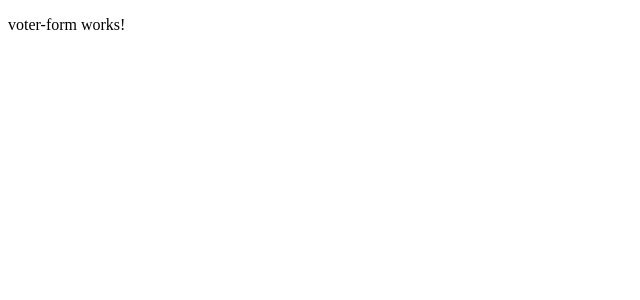
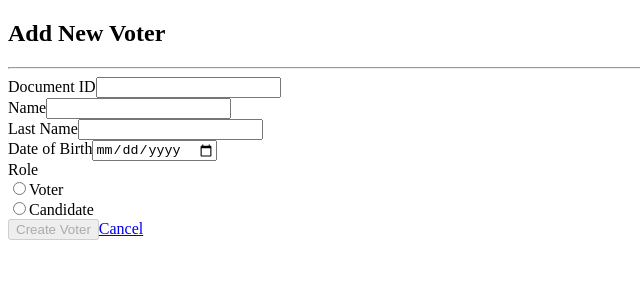
Before and after one commit to MarianaGuerraC/voting-app, an Angular app in the folder frontend/voting-frontend/: page /voter-form in a window 1280 px wide. Shown: the top 300 px of the page, without its empty margins (0-640 px from the left). Built offline with nearby package versions, Linux system fonts and the light colour scheme; sample sign-in values are in the browser's storage.

Commit message:
Implemented voter/voter-form

```diff
--- a/frontend/voting-frontend/src/app/components/voter/voter-form.component.html
+++ b/frontend/voting-frontend/src/app/components/voter/voter-form.component.html
@@ -1 +1,63 @@
-<p>voter-form works!</p>
+<div class="container mt-5">
+  <div class="card shadow-lg p-4">
+
+    <h2 class="text-center">
+      {{ isEditMode ? 'Edit Voter / Candidate' : 'Add New Voter' }}
+    </h2>
+    <hr>
+
+    <form [formGroup]="voterForm" (ngSubmit)="onSubmit()">
+
+      <div class="mb-3">
+        <label class="form-label">Document ID</label>
+        <input type="text" formControlName="document" class="form-control">
+      </div>
+
+      <div class="row">
+        <div class="col-md-6 mb-3">
+          <label class="form-label">Name</label>
+          <input type="text" formControlName="name" class="form-control">
+        </div>
+
+        <div class="col-md-6 mb-3">
+          <label class="form-label">Last Name</label>
+          <input type="text" formControlName="lastName" class="form-control">
+        </div>
+      </div>
+
+      <div class="mb-3">
+        <label class="form-label">Date of Birth</label>
+        <input type="date" formControlName="dob" class="form-control">
+      </div>
+
+      <!-- RADIO BUTTONS -->
+      <div class="mb-3">
+        <label class="form-label d-block">Role</label>
+
+        <div class="form-check form-check-inline">
+          <input class="form-check-input" type="radio" formControlName="is_candidate" [value]="false">
+          <label class="form-check-label">Voter</label>
+        </div>
+
+        <div class="form-check form-check-inline">
+          <input class="form-check-input" type="radio" formControlName="is_candidate" [value]="true">
+          <label class="form-check-label">Candidate</label>
+        </div>
+
+      </div>
+
+      <!-- Mensajes -->
+      <div *ngIf="errorMessage" class="alert alert-danger">{{ errorMessage }}</div>
+      <div *ngIf="successMessage" class="alert alert-success">{{ successMessage }}</div>
+
+      <div class="d-grid gap-2">
+        <button class="btn btn-primary" [disabled]="voterForm.invalid">
+          {{ isEditMode ? 'Update Voter' : 'Create Voter' }}
+        </button>
+        <a [routerLink]="['/voter-list']" class="btn btn-secondary">Cancel</a>
+      </div>
+
+    </form>
+
+  </div>
+</div>
--- a/frontend/voting-frontend/src/app/components/voter/voter-form.component.ts
+++ b/frontend/voting-frontend/src/app/components/voter/voter-form.component.ts
@@ -1,20 +1,24 @@
 import { Component, OnInit } from '@angular/core';
 import { CommonModule } from '@angular/common';
+import { FormBuilder, FormGroup, Validators, ReactiveFormsModule } from '@angular/forms';
+//paso el reactive forms module porque uso formularios reactivos
+import { Router, ActivatedRoute, RouterLink } from '@angular/router';
+
 import { Observable } from 'rxjs';
-import { ReactiveFormsModule, FormBuilder, FormGroup, Validators } from '@angular/forms';
 import { VoterService } from '../../services/voter.service';
-import { Router, ActivatedRoute } from '@angular/router';
 import * as voterModel from '../../models/voter.model';
+
 
 @Component({
   selector: 'app-voter-form',
   standalone: true,
-  imports: [CommonModule, ReactiveFormsModule],
+  imports: [CommonModule, ReactiveFormsModule, RouterLink],
   templateUrl: './voter-form.component.html',
-  styleUrls: ['./voter-form.component.css']
+  styleUrls: ['./voter-form.component.css'],
 })
 
 export class VoterFormComponent implements OnInit {
+
   voterForm!: FormGroup;
   isEditMode = false;
   voterId: number | null = null;
@@ -26,34 +30,37 @@ export class VoterFormComponent implements OnInit {
     private voterService: VoterService,
     private router: Router,
     private route: ActivatedRoute
-  ) {
-  }
+  ) {}
 
   ngOnInit(): void {
-    // Inicializar el formulario AQUI, no en el constructor
+
     this.voterForm = this.fb.group({
       name: ['', Validators.required],
-      email: ['', [Validators.required, Validators.email]]
+      lastName: ['', Validators.required],
+      document: ['', Validators.required],
+      dob: ['', Validators.required],
+      is_candidate: [null, Validators.required] //obligatorio elegir
     });
-    //verifico si estoy en modo edicion
+
+    //modo edicion update
     this.route.paramMap.subscribe(params => {
       const id = params.get('id');
       if (id) {
         this.isEditMode = true;
-        this.voterId = +id; //convierto a numero
+        this.voterId = +id;
 
-        //logica para cargar datos del votante a editar
         this.voterService.getVoterById(this.voterId).subscribe({
           next: (voter) => {
-            //relleno el form con los datos recibido
             this.voterForm.patchValue({
               name: voter.name,
-              email: voter.email,
+              lastName: voter.lastName,
+              document: voter.document,
+              dob: voter.dob,
+              is_candidate: voter.is_candidate
             });
           },
           error: (err) => {
-            this.errorMessage = 'Error al cargar los datos del votante: ' + (err.error?.detail || err.message);
-            //si no existe redirijo
+            this.errorMessage = 'Error loading voter.';
             this.router.navigate(['/voter-list']);
           }
         });
@@ -61,37 +68,29 @@ export class VoterFormComponent implements OnInit {
     });
   }
 
-  // Lógica principal de envío
   onSubmit(): void {
     this.errorMessage = null;
     this.successMessage = null;
 
     if (this.voterForm.invalid) {
-      this.errorMessage = 'Por favor, rellena todos los campos requeridos y corrige los errores.';
+      this.errorMessage = 'Please complete all fields.';
       return;
     }
 
     const payload: voterModel.VoterPayload = this.voterForm.value;
-    let operation: Observable<voterModel.Voter>;
+    let request: Observable<voterModel.Voter>;
 
-    if (this.isEditMode && this.voterId) {
-      // 2. Modo Edición
-      operation = this.voterService.updateVoter(this.voterId, payload);
-    } else {
-      // 3. Modo Creación
-      operation = this.voterService.createVoter(payload);
-    }
+    request = this.isEditMode && this.voterId
+      ? this.voterService.updateVoter(this.voterId, payload)
+      : this.voterService.createVoter(payload);
 
-    operation.subscribe({
+    request.subscribe({
       next: () => {
-        this.successMessage = `Votante ${this.isEditMode ? 'actualizado' : 'creado'} con éxito.`;
-        // Redirigir al listado después de 1 segundo
-        setTimeout(() => {
-          this.router.navigate(['/voter-list']);
-        }, 1000);
+        this.successMessage = `Voter successfully ${this.isEditMode ? 'updated' : 'created'}.`;
+        setTimeout(() => this.router.navigate(['/voter-list']), 800);
       },
-      error: (err) => {
-        this.errorMessage = 'Error al procesar la solicitud: ' + (err.error?.detail || err.message);
+      error: () => {
+        this.errorMessage = 'Error processing request.';
       }
     });
   }
```
